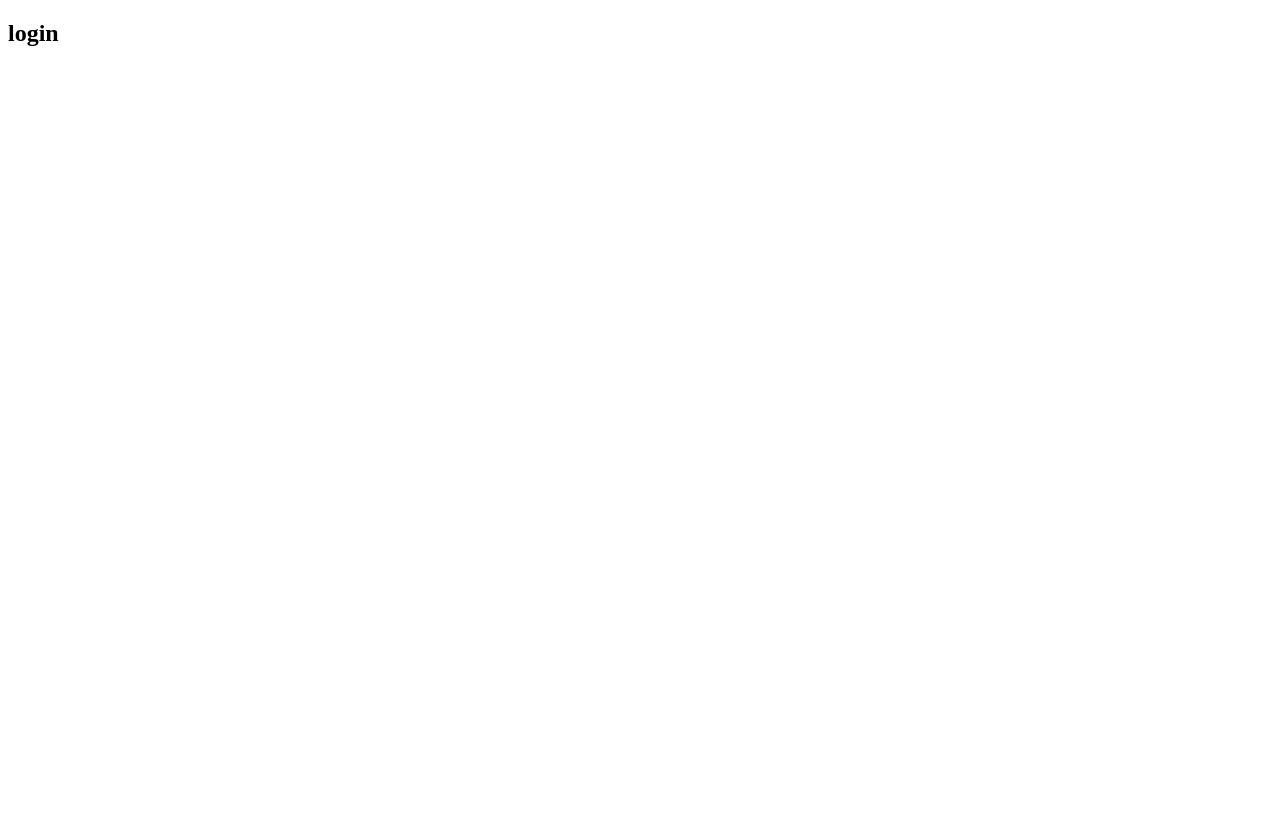
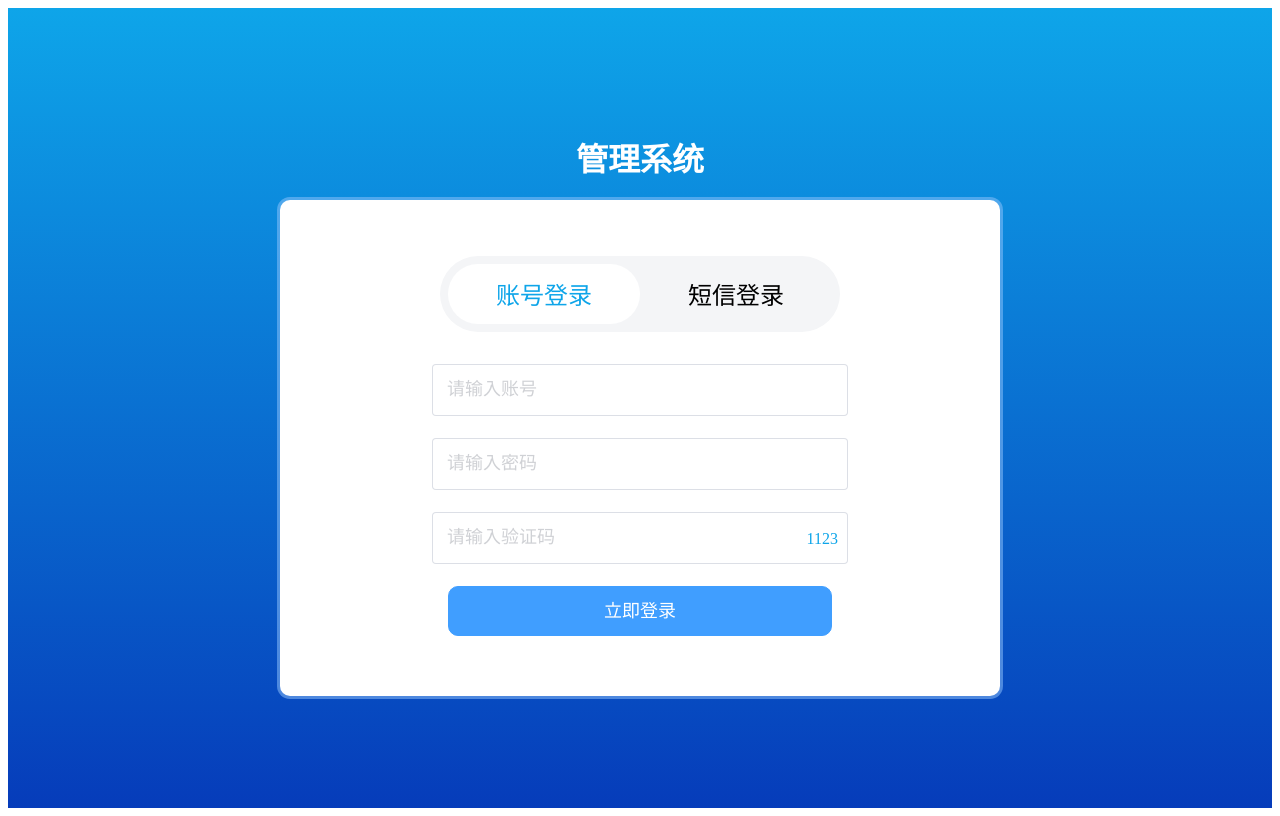
Before and after one commit to CYZ99/admin-vue, a Vue app: page /#/login in a window 1280 px wide. Built offline with nearby package versions, Linux system fonts and the light colour scheme.

Commit message:
feat: 登录页面搭建

```diff
--- a/components.d.ts
+++ b/components.d.ts
@@ -8,6 +8,9 @@ export {}
 declare module 'vue' {
   export interface GlobalComponents {
     ElButton: typeof import('element-plus/es')['ElButton']
+    ElForm: typeof import('element-plus/es')['ElForm']
+    ElFormItem: typeof import('element-plus/es')['ElFormItem']
+    ElInput: typeof import('element-plus/es')['ElInput']
     RouterLink: typeof import('vue-router')['RouterLink']
     RouterView: typeof import('vue-router')['RouterView']
   }
--- a/index.html
+++ b/index.html
@@ -4,7 +4,7 @@
     <meta charset="UTF-8">
     <link rel="icon" href="/favicon.ico">
     <meta name="viewport" content="width=device-width, initial-scale=1.0">
-    <title>Vite App</title>
+    <title>vue admin</title>
   </head>
   <body>
     <div id="app"></div>
--- /dev/null
+++ b/src/types/index.ts
@@ -0,0 +1 @@
+export * from './user'
--- /dev/null
+++ b/src/views/login/accoutPanle.vue
@@ -0,0 +1,62 @@
+<script setup lang="ts">
+import { reactive } from 'vue'
+import type { Login } from '@/types/index'
+
+const form = reactive<Login>({
+  account: '',
+  password: '',
+  code: ''
+})
+const rules = reactive({
+  account: [
+    { require: true, message: '账号不能为空', trigger: 'blur' },
+    {
+      min: 3,
+      max: 8,
+      message: '帐号由3-8位的数字或者字母组成',
+      trigger: 'blur'
+    }
+  ],
+  password: [
+    { require: true, message: '密码不能为空', trigger: 'blur' },
+    {
+      pattern: /^[a-z0-9]{6,}$/,
+      message: '必须是6位以上的数字或字母组成',
+      trigger: 'blur'
+    }
+  ]
+})
+</script>
+
+<template>
+  <div class="accout-panle" m4>
+    <el-form :model="form" size="large" :rules="rules">
+      <el-form-item prop="account" size="large">
+        <el-input placeholder="请输入账号" v-model="form.account"></el-input>
+      </el-form-item>
+      <el-form-item prop="password" password size="large">
+        <el-input placeholder="请输入密码" show-password v-model="form.password"></el-input>
+      </el-form-item>
+      <div relative>
+        <el-form-item prop="messageCode" password>
+          <el-input placeholder="请输入验证码" show-password v-model="form.code"></el-input>
+        </el-form-item>
+        <span class="code text-primary">1123</span>
+      </div>
+    </el-form>
+  </div>
+</template>
+
+<style scoped>
+:deep(.el-input__inner){
+  height: 50px;
+  font-size: large;
+}
+
+.code{
+  position: absolute;
+  top:18px;
+  cursor: pointer;
+  right: 10px;
+}
+</style>
--- a/src/views/login/loginPage.vue
+++ b/src/views/login/loginPage.vue
@@ -1,11 +1,49 @@
-<script setup>
+<script setup lang="ts">
+import { ref } from "vue"
+import accoutPanle from "./accoutPanle.vue";
+import messagePanle from "./messagePanle.vue";
+let currentTab = ref(0)
+
 </script>
 
 <template>
-  <div class="login">
-    <h2>login</h2>
+  <div class="out-container">
+    <h1 class="text-white">管理系统</h1>
+    <div class="w-2xl h-md bg-white ring p-2xl flex flex-col flex-items-center br-2">
+      <div class="text-center flex justify-center flex-items-center w-sm m-4 mt-8 bg-tsp br-100 p-2">
+        <div @click="(e)=>currentTab = 0" class="c-tab" text-2xl  cursor-pointer  :class="currentTab === 0 ? 'active' : ''">账号登录</div>
+        <div @click="(e)=>currentTab = 1" class="c-tab" text-2xl  cursor-pointer :class="currentTab === 1 ? 'active' : ''">短信登录</div>
+      </div>
+      <div class="form w-md">
+        <component :is="currentTab ? messagePanle : accoutPanle "></component>
+      </div>
+      <div class="text-center">
+        <el-button type="primary" class="w-sm">立即登录</el-button>
+      </div>
+    </div>
   </div>
 </template>
 
 <style scoped>
+.out-container{
+  background-image: linear-gradient(rgba(14, 165, 233), rgb(6, 60, 186));
+  height: 100vh;
+  display: flex;
+  flex-direction: column;
+  justify-content: center;
+  align-items: center;
+}
+.c-tab{
+  box-sizing: border-box;
+  width: 12rem;
+  padding: 2px;
+  height: 60px;
+  line-height: 60px;
+  border-radius: 100px;
+}
+.el-button{
+  height: 50px;
+  font-size: large;
+  border-radius: 10px;
+}
 </style>
--- /dev/null
+++ b/src/views/login/messagePanle.vue
@@ -0,0 +1,64 @@
+<script setup lang="ts">
+import { reactive } from 'vue'
+import type { Login } from '@/types/index'
+
+const form = reactive<Login>({
+  mobile: undefined,
+  messageCode: ''
+})
+
+const rules = reactive({
+  mobile: [
+    { required: true, message: '必须要输入手机号', trigger: 'blur' },
+    {
+      pattern:
+        /^(?:(?:\+|00)86)?1(?:(?:3[\d])|(?:4[5-79])|(?:5[0-35-9])|(?:6[5-7])|(?:7[0-8])|(?:8[\d])|(?:9[1589]))\d{8}$/,
+      message: '请输入正确的手机号',
+      trigger: 'blur'
+    }
+  ],
+  messageCode:[
+      {
+      required: true,
+      message: '必须要输入验证码',
+      trigger: 'blur'
+    },
+    {
+      pattern: /^\d{6}$/,
+      message: '请输入正确的验证码',
+      trigger: 'blur'
+    }
+    ]
+  }
+)
+
+</script>
+
+<template>
+  <div class="accout-panle" m8>
+    <el-form :model="form" size="large" :rules="rules">
+      <el-form-item prop="mobile" size="large">
+        <el-input placeholder="请输入手机号码" v-model="form.mobile"></el-input>
+      </el-form-item>
+      <div relative>
+        <el-form-item prop="messageCode" size="large">
+          <el-input placeholder="请输入验证码" v-model="form.messageCode"></el-input>
+        </el-form-item>
+        <span class="code text-primary">获取短信验证码</span>
+      </div>
+    </el-form>
+  </div>
+</template>
+
+<style scoped>
+:deep(.el-input__inner){
+  height: 50px;
+  font-size: large;
+}
+.code{
+  position: absolute;
+  top:18px;
+  cursor: pointer;
+  right: 10px;
+}
+</style>
--- a/uno.config.ts
+++ b/uno.config.ts
@@ -1,7 +1,6 @@
 import {
   defineConfig,
   presetAttributify,
-  presetIcons,
   presetTypography,
   presetUno,
   presetWebFonts,
@@ -14,24 +13,27 @@ export default defineConfig({
   shortcuts: [
     // ...
   ],
-  rules: [['m-2', { margin: '10px' }]],
+  rules: [
+    ['br-2', { 'border-radius': '10px' }],
+    ['br-100', { 'border-radius': '100px' }],
+    ['bg-tsp', { 'background-color': '#f4f5f7' }],
+    ['active', { color: 'rgba(14, 165, 233)', 'background-color': '#fff' }]
+  ],
   theme: {
     colors: {
       veryCool: '#fff', // class="text-very-cool"
       brand: {
-        primary: 'hsla(var(--hue, 217), 78%, 51%)' //class="bg-brand-primary"
-      }
+        primary: 'rgba(14, 165, 233)' //class="bg-brand-primary"
+      },
+      primary: 'rgba(14, 165, 233)'
     }
   },
   presets: [
     presetUno(),
     presetAttributify(),
-    presetIcons({
-    }),
     presetTypography(),
     presetWebFonts({
-      fonts: {
-      }
+      fonts: {}
     })
   ],
   transformers: [transformerDirectives(), transformerVariantGroup()]
```
Also changed, not shown: src/types/user.ts (+15 -2 lines).
